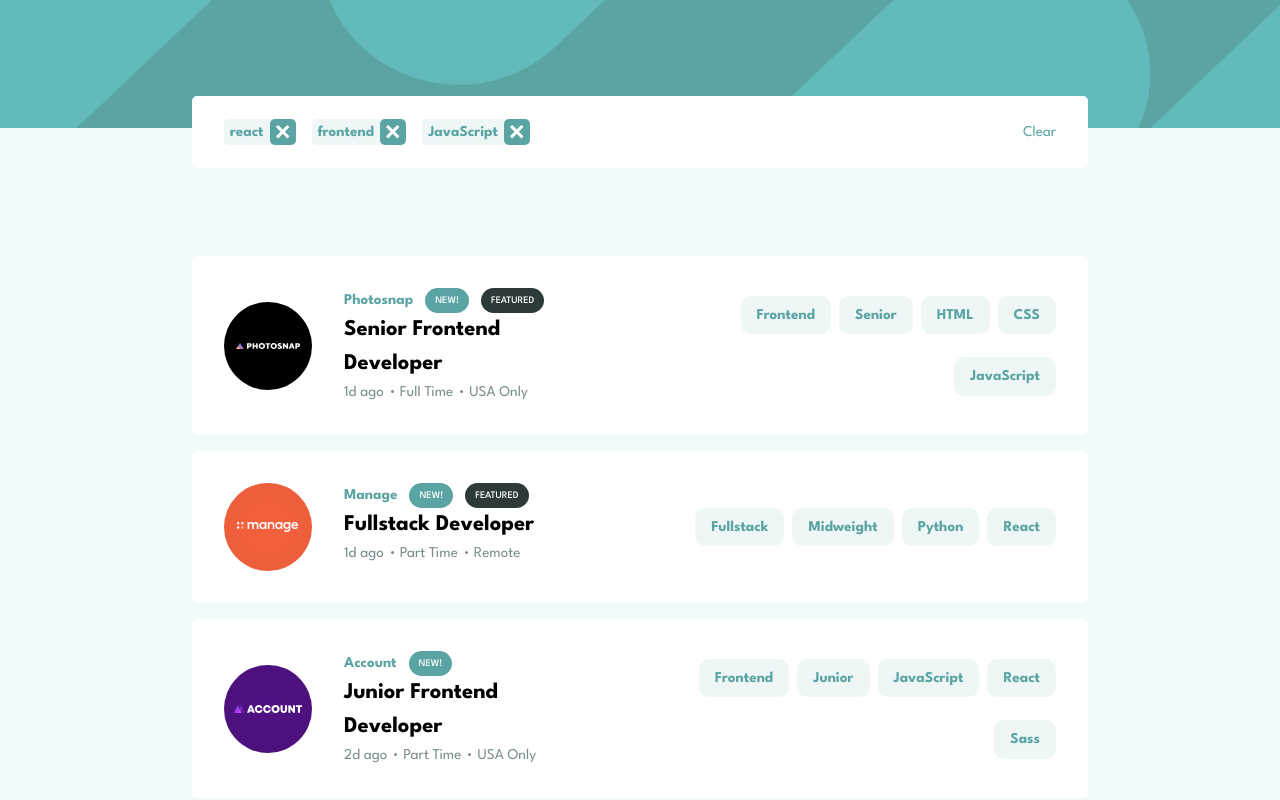
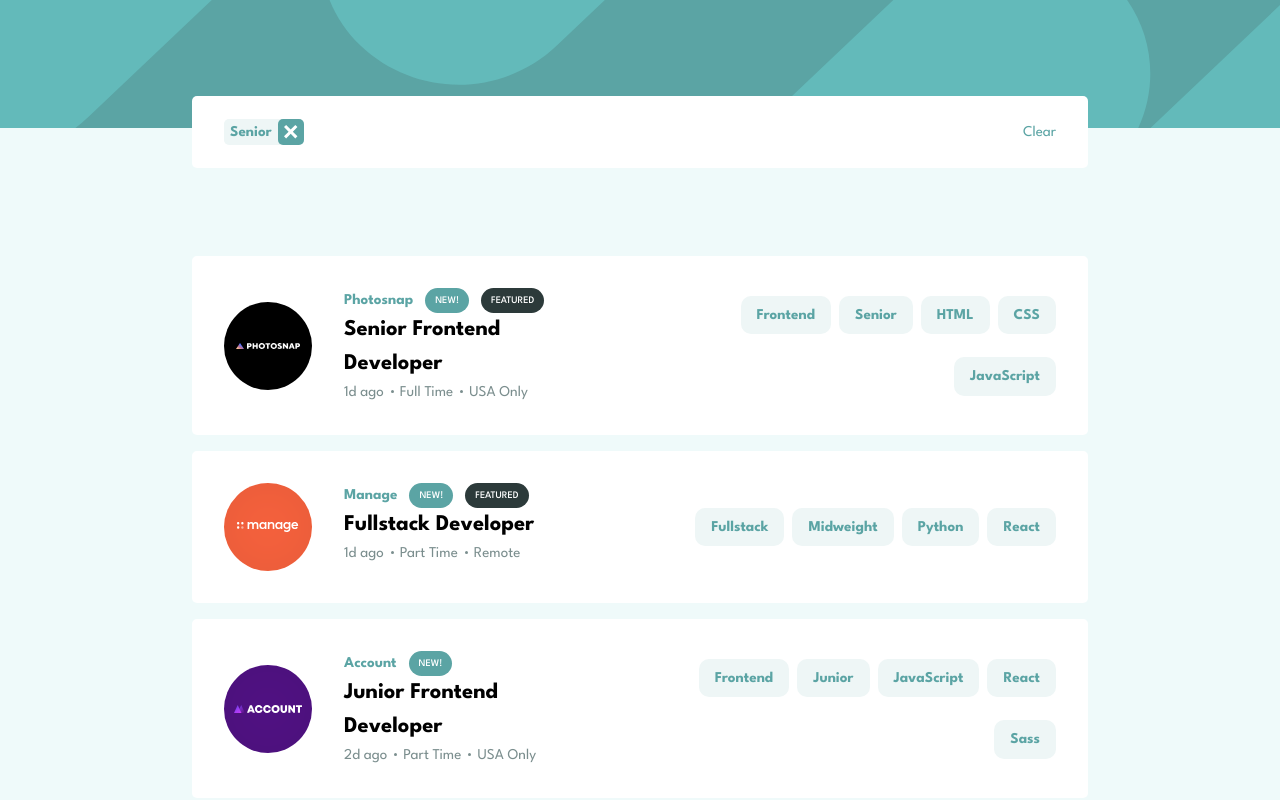
Before and after one commit to jamesspearsv/job-listings, a React (Vite) app: page / in a window 1280 px wide. Both pictures are taken after a click on the element "Senior". Shown: the top 800 px of the page. Built offline with nearby package versions, Linux system fonts and the light colour scheme.

Commit message:
Add ability to add, remove, clear filters

```diff
--- a/src/App.tsx
+++ b/src/App.tsx
@@ -3,9 +3,11 @@ import { JobsResponseType } from './types/jobs';
 import styles from './App.module.css';
 import JobListing from './component/JobListing';
 import Filters from './component/Filters';
+import { filterUpdater } from './types/filters';
 
 function App() {
   const [jobs, setJobs] = useState<JobsResponseType | null>(null);
+  const [filters, setFilters] = useState<string[]>([]);
 
   // simulate fetching job listing data from an api
   useEffect(() => {
@@ -35,13 +37,39 @@ function App() {
     };
   }, []);
 
+  const updateFilters: filterUpdater = (action, value) => {
+    if (action === 'add') {
+      const newFilter = [...filters];
+      if (value && !filters.includes(value)) {
+        newFilter.push(value);
+        setFilters(newFilter);
+      }
+    }
+
+    if (action === 'remove') {
+      if (value && filters.includes(value)) {
+        const newFilter = filters.filter((filter) => filter !== value);
+        setFilters(newFilter);
+      }
+    }
+
+    if (action === 'clear') {
+      setFilters([]);
+    }
+  };
+
   return (
     <>
       <header className={styles.header}></header>
-      <Filters />
+      {filters.length > 0 && (
+        <Filters filters={filters} updateFilters={updateFilters} />
+      )}
       {/* todo: dynamically adjust main margin based on if filters are rendered */}
       <main className={styles.main}>
-        {jobs && jobs.map((job, index) => <JobListing key={index} job={job} />)}
+        {jobs &&
+          jobs.map((job, index) => (
+            <JobListing key={index} job={job} updateFilter={updateFilters} />
+          ))}
       </main>
     </>
   );
--- a/src/component/Filter.tsx
+++ /dev/null
@@ -1,19 +0,0 @@
-import RemoveIcon from '../assets/icon-remove.svg?react';
-import styles from './Filter.module.css';
-
-type FilterProps = {
-  filter: string;
-};
-
-// todo: add filter removing functionality
-
-export default function Filter({ filter }: FilterProps) {
-  return (
-    <div className={styles.filterContainer}>
-      <p>{filter}</p>
-      <button className={styles.button} aria-label="Remove filter">
-        <RemoveIcon />
-      </button>
-    </div>
-  );
-}
--- /dev/null
+++ b/src/component/FilterTab.tsx
@@ -0,0 +1,25 @@
+import RemoveIcon from '../assets/icon-remove.svg?react';
+import { filterUpdater } from '../types/filters';
+import styles from './FilterTab.module.css';
+
+type FilterTabProps = {
+  filter: string;
+  updateFilter: filterUpdater;
+};
+
+// todo: add filter removing functionality
+
+export default function FilterTab({ filter, updateFilter }: FilterTabProps) {
+  return (
+    <div className={styles.filterContainer}>
+      <p>{filter}</p>
+      <button
+        className={styles.button}
+        aria-label="Remove filter"
+        onClick={() => updateFilter('remove', filter)}
+      >
+        <RemoveIcon />
+      </button>
+    </div>
+  );
+}
--- a/src/component/Filters.module.css
+++ b/src/component/Filters.module.css
@@ -4,7 +4,7 @@
   top: 6rem;
   width: var(--content-width);
   background-color: white;
-  height: 4.5rem;
+  min-height: 4.5rem;
   padding: 1rem 2rem;
   border: none;
   border-radius: 5px;
--- a/src/component/Filters.tsx
+++ b/src/component/Filters.tsx
@@ -1,17 +1,25 @@
-import Filter from './Filter';
+import { filterUpdater } from '../types/filters';
+import FilterTab from './FilterTab';
 import styles from './Filters.module.css';
 
 // todo: add filter clearing functionality
 
-export default function Filters() {
-  const filters = ['react', 'frontend', 'JavaScript'];
+type FiltersProps = {
+  filters: string[];
+  updateFilters: filterUpdater;
+};
 
+export default function Filters({ filters, updateFilters }: FiltersProps) {
   return (
     <div className={styles.filtersContainer}>
       {filters.map((filter, index) => {
-        return <Filter key={index} filter={filter} />;
+        return (
+          <FilterTab key={index} filter={filter} updateFilter={updateFilters} />
+        );
       })}
-      <button className={styles.clear}>Clear</button>
+      <button className={styles.clear} onClick={() => updateFilters('clear')}>
+        Clear
+      </button>
     </div>
   );
 }
--- a/src/component/JobListing.tsx
+++ b/src/component/JobListing.tsx
@@ -1,11 +1,13 @@
+import { filterUpdater } from '../types/filters';
 import { JobListingType } from '../types/jobs';
 import styles from './JobListing.module.css';
 
 type JobListingProps = {
   job: JobListingType;
+  updateFilter: filterUpdater;
 };
 
-export default function JobListing({ job }: JobListingProps) {
+export default function JobListing({ job, updateFilter }: JobListingProps) {
   return (
     <div className={styles.listingContainer}>
       <div className={styles.logo}>
@@ -36,13 +38,17 @@ export default function JobListing({ job }: JobListingProps) {
       </div>
       {/* todo: add filtering functions */}
       <div className={styles.filters}>
-        <div>{job.role}</div>
-        <div>{job.level}</div>
+        <div onClick={() => updateFilter('add', job.role)}>{job.role}</div>
+        <div onClick={() => updateFilter('add', job.level)}>{job.level}</div>
         {job.languages.map((language, index) => (
-          <div key={index}>{language}</div>
+          <div key={index} onClick={() => updateFilter('add', language)}>
+            {language}
+          </div>
         ))}
         {job.tools.map((tool, index) => (
-          <div key={index}>{tool}</div>
+          <div key={index} onClick={() => updateFilter('add', tool)}>
+            {tool}
+          </div>
         ))}
       </div>
     </div>
--- /dev/null
+++ b/src/types/filters.d.ts
@@ -0,0 +1,4 @@
+export type filterUpdater = (
+  action: 'add' | 'remove' | 'clear',
+  value?: string
+) => void;
```
Also changed, not shown: src/component/FilterTab.module.css (renamed from src/component/Filter.module.css).
